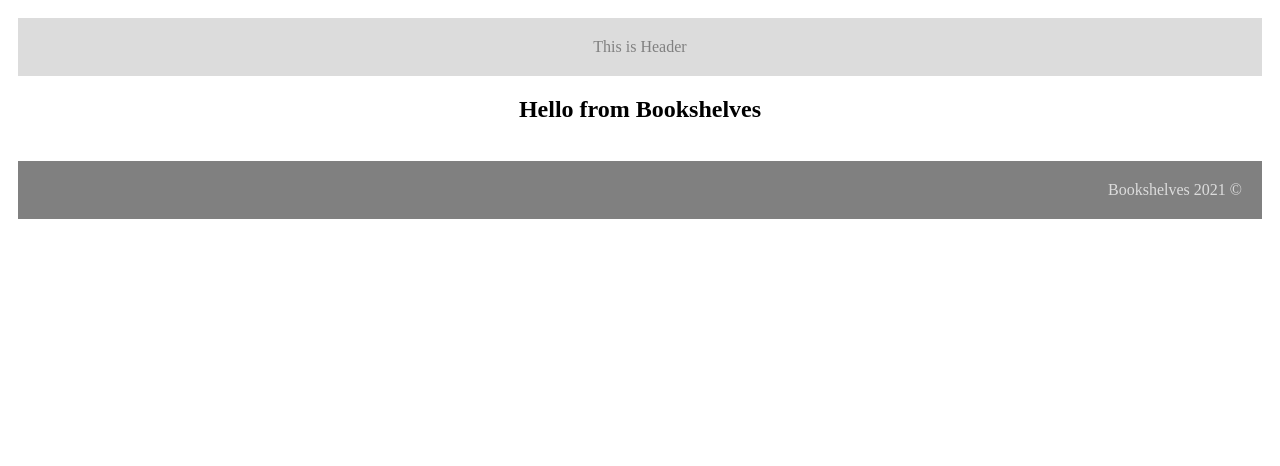
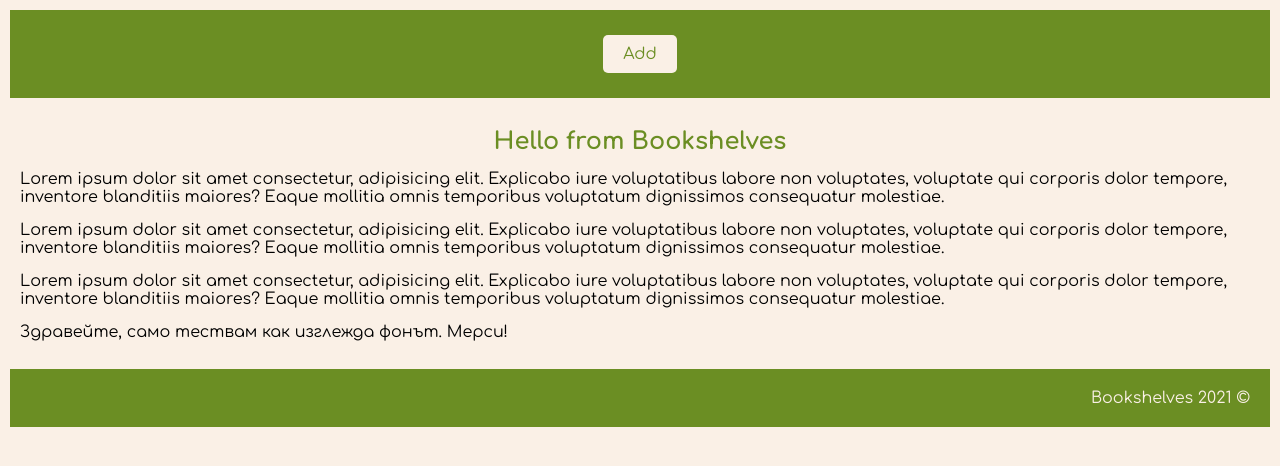
Before and after one commit to DinyoD/Bookshelves, a React (Create React App) app in the folder react_api/: page / in a window 1280 px wide. Shown: the top 466 px of the page. Built offline with nearby package versions, Linux system fonts and the light colour scheme.

Commit message:
Adding SASS and Button component.

```diff
--- a/react_api/package.json
+++ b/react_api/package.json
@@ -6,6 +6,7 @@
     "@testing-library/jest-dom": "^5.11.10",
     "@testing-library/react": "^11.2.5",
     "@testing-library/user-event": "^12.8.3",
+    "node-sass": "^5.0.0",
     "react": "^17.0.2",
     "react-dom": "^17.0.2",
     "react-scripts": "4.0.3",
--- a/react_api/src/components/Body.js
+++ b/react_api/src/components/Body.js
@@ -1,7 +1,11 @@
 function Body({pageName}){
     return (
         <div className='body'>
-            <h2>Hello from {pageName}</h2>
+            <h2 className='body-title'>Hello from {pageName}</h2>
+            <p>Lorem ipsum dolor sit amet consectetur, adipisicing elit. Explicabo iure voluptatibus labore non voluptates, voluptate qui corporis dolor tempore, inventore blanditiis maiores? Eaque mollitia omnis temporibus voluptatum dignissimos consequatur molestiae.</p>
+            <p>Lorem ipsum dolor sit amet consectetur, adipisicing elit. Explicabo iure voluptatibus labore non voluptates, voluptate qui corporis dolor tempore, inventore blanditiis maiores? Eaque mollitia omnis temporibus voluptatum dignissimos consequatur molestiae.</p>
+            <p>Lorem ipsum dolor sit amet consectetur, adipisicing elit. Explicabo iure voluptatibus labore non voluptates, voluptate qui corporis dolor tempore, inventore blanditiis maiores? Eaque mollitia omnis temporibus voluptatum dignissimos consequatur molestiae.</p>
+            <p>Здравейте, само тествам как изглежда фонът. Мерси!</p>
         </div>
     )
 }
--- /dev/null
+++ b/react_api/src/components/Button.js
@@ -0,0 +1,8 @@
+function Button({text, color}){
+    return(
+        <button style={{backgroundColor: color}} className='btn'>{text}</button>
+    )
+}
+
+
+export default Button;
--- a/react_api/src/components/Header.js
+++ b/react_api/src/components/Header.js
@@ -1,6 +1,10 @@
+import Button from './Button';
+
 function Header(){
     return (
-        <header className='header'>This is Header</header>
+        <header className='header'>
+            <Button text='Add' color='linen'/>
+        </header>
     )
 }
 
--- a/react_api/src/index.css
+++ /dev/null
@@ -1,20 +0,0 @@
-.container{
-  padding: 10px;
-}
-.header{
-  text-align: center;
-  padding: 20px;
-  color: grey;
-  background-color: gainsboro;
-}
-.body{
- display: flex;
- justify-content: center;
-}
-.footer{
-  text-align: end;
-  padding: 20px;
-  color: gainsboro;
-  background-color: grey;
-
-}
--- a/react_api/src/index.js
+++ b/react_api/src/index.js
@@ -1,6 +1,6 @@
 import React from 'react';
 import ReactDOM from 'react-dom';
-import './index.css';
+import './index.scss';
 import App from './App';
 import reportWebVitals from './reportWebVitals';
 
--- /dev/null
+++ b/react_api/src/index.scss
@@ -0,0 +1,61 @@
+@import url('https://fonts.googleapis.com/css2?family=Comfortaa:wght@300;400;500;600;700&display=swap');
+
+*{
+  box-sizing: border-box;
+  margin: 0;
+  padding: 0;
+}
+
+body{
+  font-family:'Comfortaa', sans-serif;
+  background-color: linen;
+}
+
+.container{
+  padding: 10px;
+}
+
+.header{
+  text-align: center;
+  padding: 20px;
+  color: linen;
+  background-color: olivedrab;
+}
+
+.body{
+  padding: 10px;
+  display: flex;
+  flex-direction: column;
+  justify-content: center;
+
+    .body-title{
+      color: olivedrab;
+      text-align: center;
+      margin-top: 20px;
+    }
+
+    p{
+      margin-top: 15px;
+    }
+}
+
+.footer{
+  text-align: end;
+  padding: 20px;
+  color: linen;
+  background-color: olivedrab;
+}
+
+.btn{
+  display: inline-block;
+  background:  linen;
+  color: olivedrab;
+  border: none;
+  padding: 10px 20px;
+  margin: 5px;
+  border-radius: 5px;
+  cursor: pointer;
+  text-decoration: none;
+  font-size: 16px;
+  font-family: inherit;
+}
```
Also changed, not shown: 1 other file (tests, documents, lock files or other folders).
